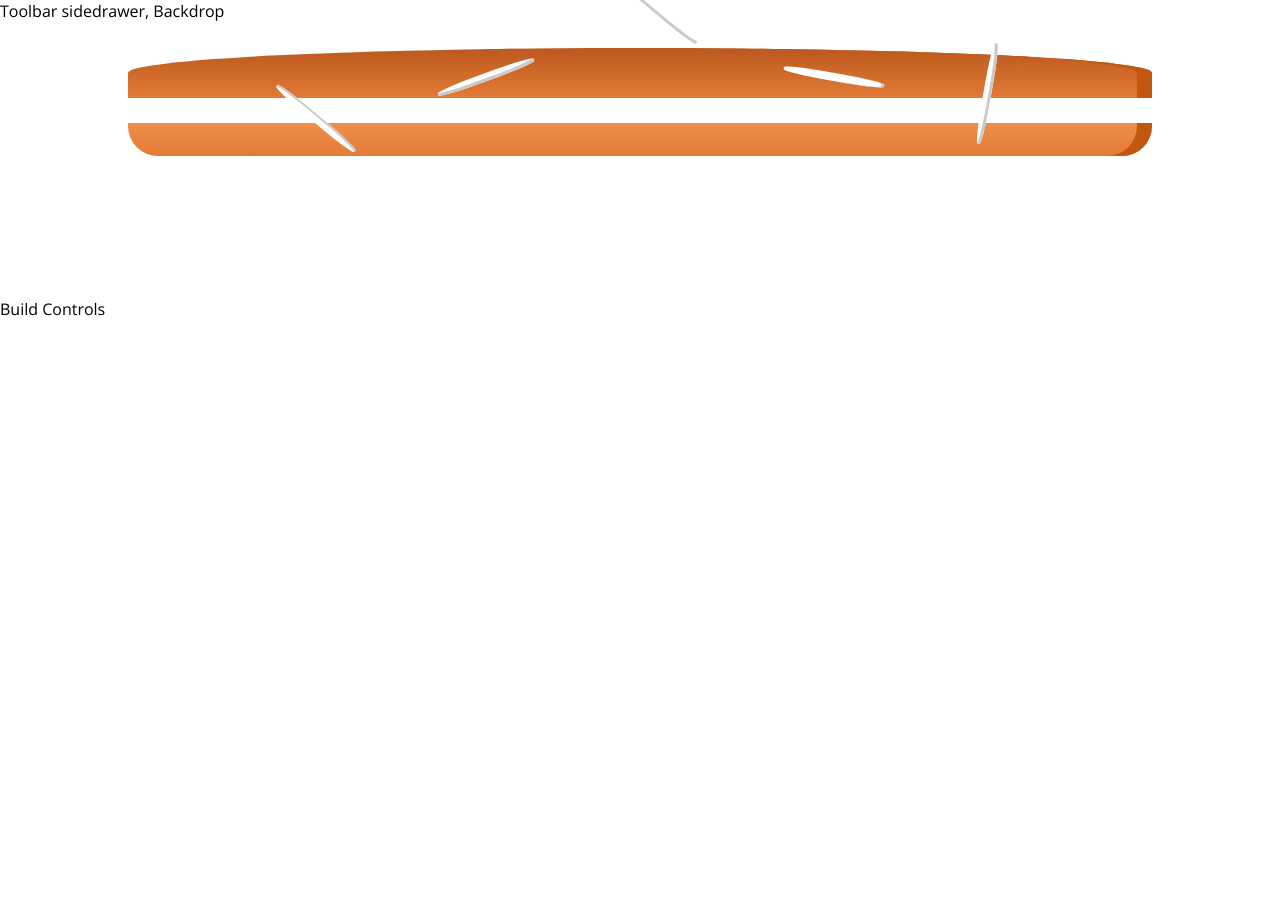
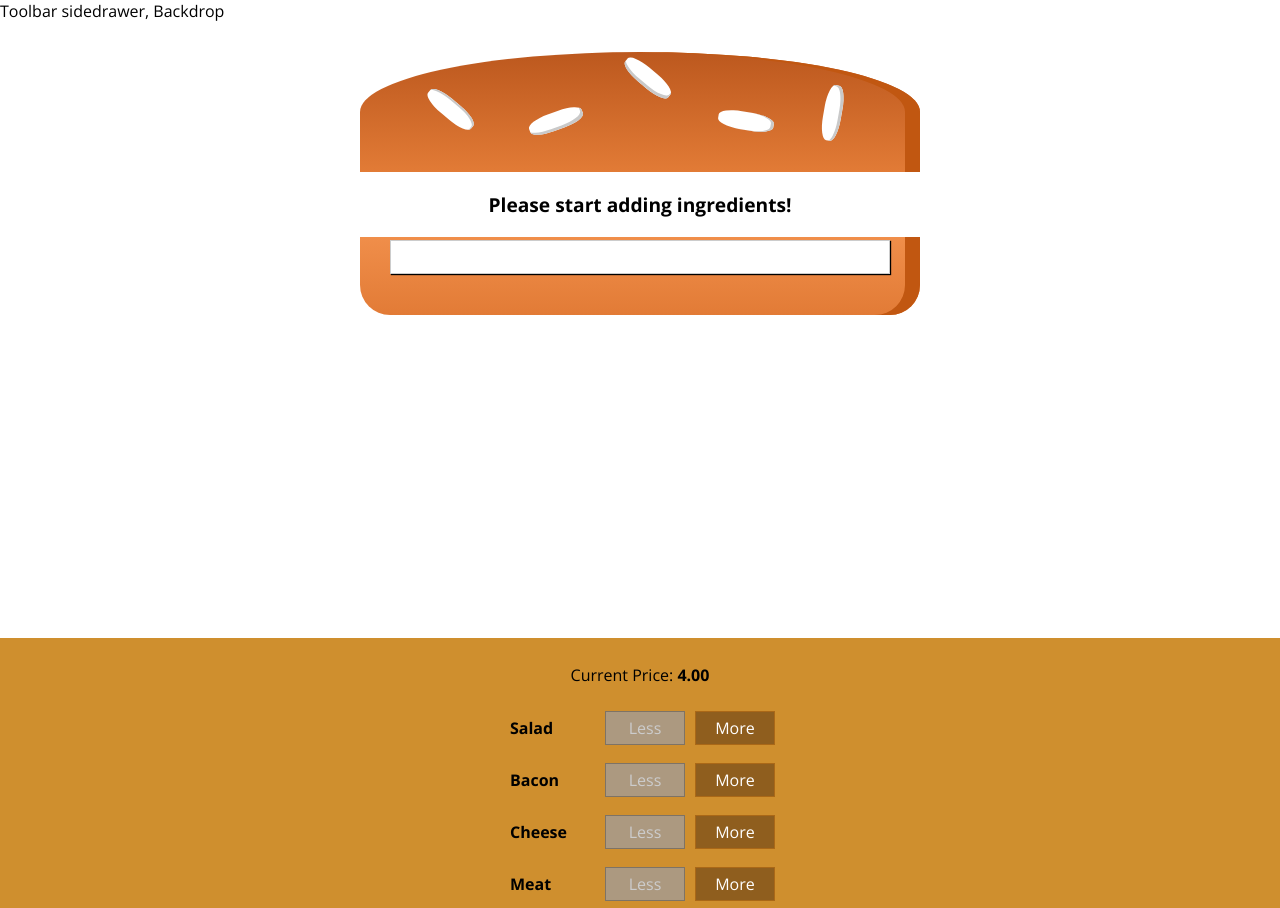
Before and after one commit to saritakha/burgerBuilder, a React app: page / in a window 1280 px wide. Shown: the top 908 px of the page. Before the commit the page ends 800 px from the top, so only its background shows below. Built offline with nearby package versions, Linux system fonts and the light colour scheme.

Commit message:
added less and more option in burger

```diff
--- /dev/null
+++ b/src/Components/Burger/BuildControls/BuildControl/BuildControl.css
@@ -0,0 +1,56 @@
+.BuildControl {
+    display: flex;
+    justify-content: space-between;
+    align-items: center;
+    margin: 5px 0;
+}
+
+.BuildControl button {
+    display: block;
+    font: inherit;
+    padding: 5px;
+    margin: 0 5px;
+    width: 80px;
+    border: 1px solid #AA6817;
+    cursor: pointer;
+    outline: none;
+}
+
+.BuildControl button:disabled {
+    background-color: #AC9980;
+    border: 1px solid #7E7365;
+    color: #ccc;
+    cursor: default;
+}
+
+.BuildControl button:hover:disabled {
+    background-color: #AC9980;
+    color: #ccc;
+    cursor: not-allowed;
+}
+
+.Label {
+    padding: 10px;
+    font-weight: bold;
+    width: 80px;
+}
+
+.BuildControl .Less {
+    background-color: #D39952;
+    color: white;
+}
+
+.BuildControl .More {
+    background-color: #8F5E1E;
+    color: white;
+}
+
+.BuildControl .Less:hover, .BuildControl .Less:active {
+    background-color: #DAA972;
+    color: white;
+}
+
+.BuildControl .More:hover,.BuildControl .More:active {
+    background-color: #99703F;
+    color: white;
+}
--- /dev/null
+++ b/src/Components/Burger/BuildControls/BuildControl/BuildControl.js
@@ -0,0 +1,12 @@
+import React from 'react';
+import classes from './BuildControl.css';
+
+const buildControl = (props) => (
+    <div className= { classes.BuildControl }>
+       <div className= { classes.Label }>{ props.label }</div>
+       <button className= { classes.Less } onClick= { props.removed } disabled= { props.disabled } >Less</button>
+       <button className= { classes.More } onClick= { props.added } >More</button>
+    </div>
+)
+
+export default buildControl;
--- /dev/null
+++ b/src/Components/Burger/BuildControls/BuildControls.css
@@ -0,0 +1,51 @@
+.BuildControls {
+    width: 100%;
+    background-color: #CF8F2E;
+    display: flex;
+    flex-flow: column;
+    align-items: center;
+    box-shadow: 0 2px 1px #ccc;
+    margin: auto;
+    padding: 10px 0;
+
+}
+.OrderButton {
+    background-color: #DAD735;
+    outline: none;
+    cursor: pointer;
+    border: 1px solid #966909;
+    color: #966909;
+    font-family: inherit;
+    font-size: 1.2em;
+    padding: 15px 30px;
+    box-shadow: 2px 2px 2px #966909;
+}
+
+.OrderButton:hover, .OrderButton:active {
+    background-color: #A0DB41;
+    border: 1px solid #966909;
+    color: #966909;
+}
+
+.OrderButton:disabled {
+    background-color: #C7C6C6;
+    cursor: not-allowed;
+    border: 1px solid #ccc;
+    color: #888888;
+}
+
+.OrderButton:not(:disabled) {
+    animation: enable 0.3s linear;
+}
+
+@keyframes enable {
+    0% {
+        transform: scale(1);
+    }
+    60% {
+        transform: scale(1.1);
+    }
+    100% {
+        transform: scale(1);
+    }
+}
--- /dev/null
+++ b/src/Components/Burger/BuildControls/BuildControls.js
@@ -0,0 +1,29 @@
+import React from 'react';
+import classes from './BuildControls.css';
+import BuildControl from './BuildControl/BuildControl';
+
+const controls = [
+{  label:'Salad' , type:'salad' },
+{  label:'Bacon' , type:'bacon' },
+{  label:'Cheese' , type:'cheese' },
+{  label:'Meat' , type:'meat' },
+];
+
+const buildControls = ( props ) => (
+    <div className={ classes.BuildControls }>
+      <p> Current Price: <strong>{ props.price.toFixed(2) } </strong> </p>
+       {controls.map(ctrl => (
+           <BuildControl
+            key= { ctrl.label }
+            label= { ctrl.label}
+            added= { () => props.ingredientAdded( ctrl.type )}
+            removed= { () => props.ingredientRemoved( ctrl.type )}
+            disabled = { props.disabled[ctrl.type] } />
+       ))}
+       <button
+       className= { classes.OrderButton }
+       disabled= { !props.purchasable} >ORDER NOW</button>
+    </div>
+)
+
+export default buildControls;
--- a/src/Components/Burger/Burger.css
+++ b/src/Components/Burger/Burger.css
@@ -2,29 +2,29 @@
     width: 100%;
     margin: auto;
     height: 250px;
-    overflow: 'scroll';
-    text-align: 'center';
-    font-weight: 'bold';
+    overflow: scroll;
+    text-align: center;
+    font-weight: bold;
     font-size: 1.2rem;
 }
 
-@media (min-width: 1000px) and (min-height; 700px) {
+@media (min-width: 500px) and (min-height: 400px) {
     .Burger {
-        width: 400px;
-        height: 800px;
+        width: 350px;
+        height: 300px;
     }
 }
 
-@media (min-width: 500px) and (min-height; 401px) {
+@media (min-width: 500px) and (min-height: 401px) {
     .Burger {
         width: 450px;
         height: 400px;
     }
 }
 
-@media (min-width: 500px) and (min-height; 300px) {
+@media (min-width: 1000px) and (min-height: 700px) {
     .Burger {
-        width: 350px;
-        height: 300px;
+        width: 700px;
+        height: 600px;
     }
 }
--- a/src/Components/Burger/Burger.js
+++ b/src/Components/Burger/Burger.js
@@ -3,13 +3,18 @@
 import BurgerIngredient from './BurgerIngredient/BurgerIngredient'
 
 const burger = ( props ) => {
-    const transformedIngredients = Object.keys( props.ingredients ).map(igKey => {
+    let transformedIngredients = Object.keys( props.ingredients ).map(igKey => {
         return [...Array(props.ingredients[igKey])].map((_,i) => {
             return<BurgerIngredient key= {igKey + i} type= {igKey}/>
-        })
+        });
     })
-    .reduce
+    .reduce((arr, el) => {
+        return arr.concat(el)
+    },[]);
 
+    if(transformedIngredients.length === 0) {
+      transformedIngredients = <p>Please start adding ingredients!</p>
+    }
     return(
         <div className= { styles.Burger }>
          <BurgerIngredient type='bread-top' />
--- /dev/null
+++ b/src/Components/UI/Modal/Modal.css
@@ -0,0 +1,20 @@
+.Modal {
+    position: fixed;
+    z-index: 500;
+    background-color: white;
+    width: 70%;
+    border: 1px solid #ccc;
+    box-shadow: 1px 1px 1px black;
+    padding: 16px;
+    left: 15%;
+    top: 30%;
+    box-sizing: border-box;
+    transition: all 0.3s ease-out;
+}
+
+@media (min-width: 600px) {
+    .Modal {
+        width: 500px;
+        left: calc(50% - 250px);
+    }
+}
--- /dev/null
+++ b/src/Components/UI/Modal/Modal.js
@@ -0,0 +1,9 @@
+import React from 'react';
+import classes from './Modal.css';
+const modal = (props) => (
+    <div className= { classes.Modal }>
+        {props.children}
+    </div>
+);
+
+export default modal;
--- a/src/Containers/BurgerBuilder/BurgerBuilder.js
+++ b/src/Containers/BurgerBuilder/BurgerBuilder.js
@@ -1,23 +1,101 @@
 import React, { Component } from 'react';
 import Aux from './../../hoc/Aux';
 import Burger from '../../Components/Burger/Burger';
+import BuildControls from '../../Components/Burger/BuildControls/BuildControls';
+import Modal from '../../Components/UI/Modal/Modal';
+
+const INGREDIENT_PRICES = {
+  salad: 0.5,
+  cheese: 0.4,
+  meat: 1.3,
+  bacon: 0.7
+}
 
 class BurgerBuilder extends Component {
 
     state = {
       ingredients: {
-          salad: 1,
-          bacon: 1,
-          cheese: 2,
-          meat: 2
+          salad: 0,
+          bacon: 0,
+          cheese: 0,
+          meat: 0
+      },
+      totalPrice: 4,
+      purchasable:false
+    }
+
+    updatePurchaseState(ingredients) {
+      const sum = Object.keys(ingredients)
+      .map(igKey => {
+        return ingredients[igKey];
+      })
+      .reduce((sum , el) => {
+        return sum+el;
+      } , 0);
+      this.setState({purchasable: sum>0});
+  }
+
+    addIngredientHandler = ( type ) =>
+    {
+      const oldCount = this.state.ingredients[type];
+      const updatedCount = oldCount+1;
+      const updatedIngredients = {
+        ...this.state.ingredients
+      };
+      updatedIngredients[type] = updatedCount;
+      const priceAddition = INGREDIENT_PRICES[type];
+      const oldPrice = this.state.totalPrice;
+      const newPrice = oldPrice + priceAddition;
+
+      this.setState({
+        totalPrice: newPrice,
+        ingredients: updatedIngredients
+
+      });
+      this.updatePurchaseState(updatedIngredients);
+    }
+
+    removeIngredientHandler = ( type ) => {
+      const oldCount = this.state.ingredients[type];
+      if(oldCount <= 0) {
+        return;
       }
+
+      const updatedCount = oldCount-1;
+      const updatedIngredients = {
+        ...this.state.ingredients
+      };
+      updatedIngredients[type] = updatedCount;
+      const priceDeduction = INGREDIENT_PRICES[type];
+      const oldPrice = this.state.totalPrice;
+      const newPrice = oldPrice - priceDeduction;
+
+      this.setState({
+        totalPrice: newPrice,
+        ingredients: updatedIngredients
+
+      });
+      this.updatePurchaseState(updatedIngredients);
     }
 
     render () {
+      const disabledInfo = {
+        ...this.state.ingredients
+      };
+      for(let key in disabledInfo) {
+        disabledInfo[key] = disabledInfo[key] <= 0
+      }
       return(
         <Aux>
+          <Modal />
           <Burger ingredients= { this.state.ingredients }/>
-           <div> Build Controls </div>
+          <BuildControls
+            ingredientAdded = { this.addIngredientHandler }
+            ingredientRemoved = { this.removeIngredientHandler }
+            disabled = { disabledInfo }
+            price= { this.state.totalPrice }
+            purchasable= {this.state.purchasable}
+          />
         </Aux>
       );
     }
```
Also changed, not shown: src/Components/UI/Backdrop/Backdrop.js (added).
